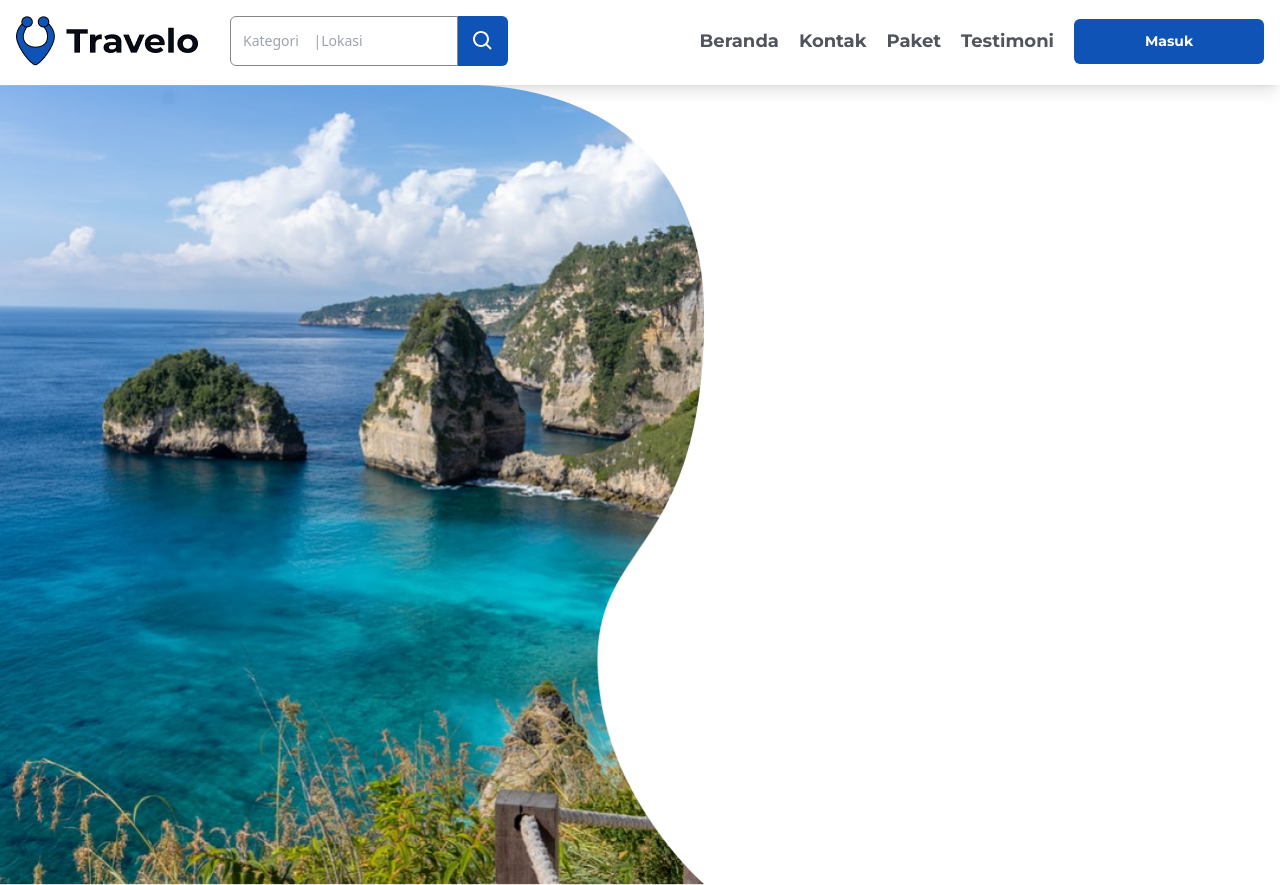
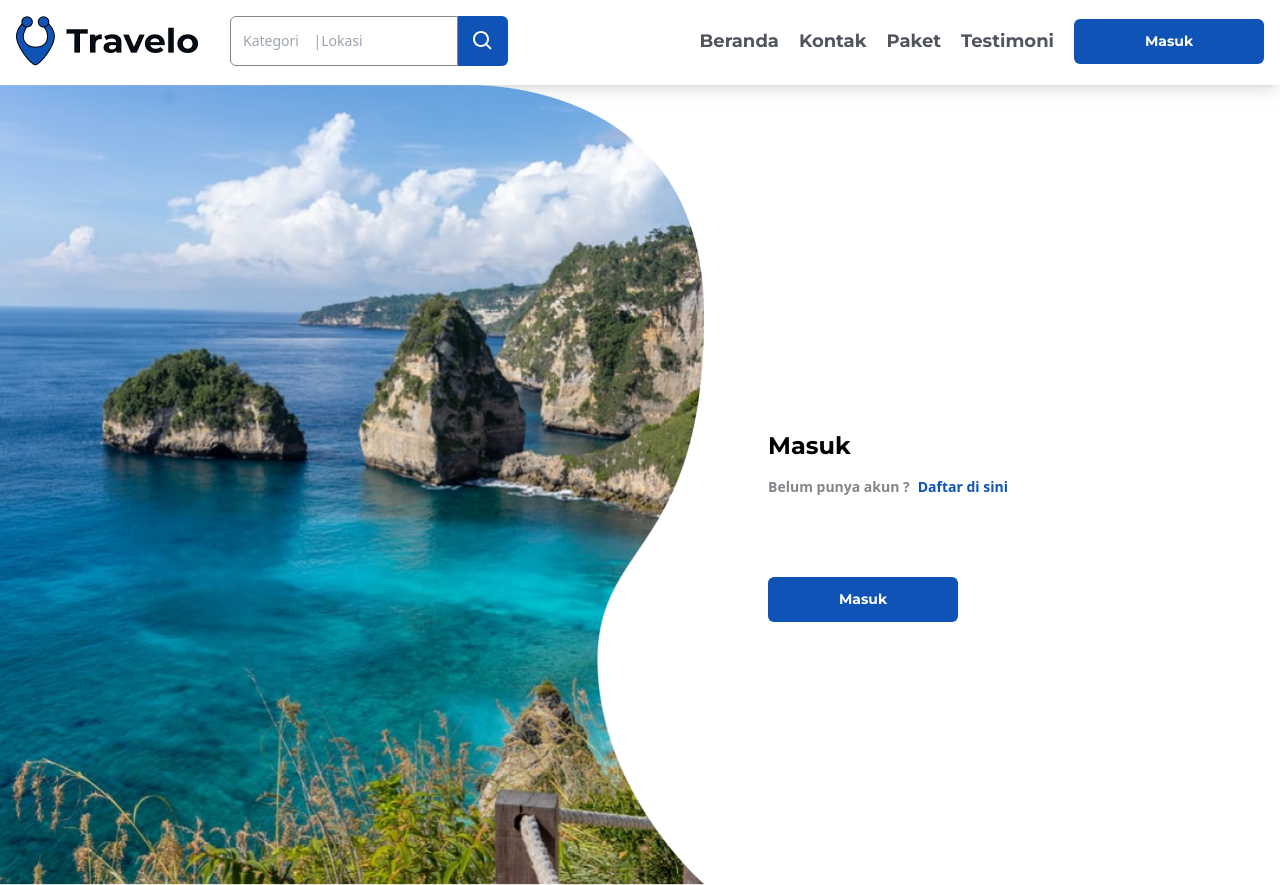
Before and after one commit to andrky/travelo-frontend, a Next.js app: page /login in a window 1280 px wide. Built offline with nearby package versions, Linux system fonts and the light colour scheme.

Commit message:
from wrapper

```diff
--- a/app/components/Containers/Login/login.module.css
+++ b/app/components/Containers/Login/login.module.css
@@ -8,3 +8,13 @@
 	background-repeat: no-repeat;
 	background-size: contain;
 }
+
+.formWrapper {
+	@apply flex-1 flex flex-col;
+
+  position: absolute;
+	left: 60%;
+	top: 55%;
+	transform: translateY(-50%);
+	min-width: 393px;
+}
--- a/app/components/Containers/Login/login.tsx
+++ b/app/components/Containers/Login/login.tsx
@@ -1,7 +1,29 @@
+import Link from 'next/link';
+import Button from '../../Button/layout';
 import styles from './login.module.css';
 
 const Login = () => {
-	return <section className={styles.section}></section>;
+	return (
+		<section className={styles.section}>
+			<div className={styles.formWrapper}>
+				<p className="text-heading-3 font-mont font-extrabold">Masuk</p>
+
+				<div className="flex mt-3">
+					<p className="text-heading-5 text-gray-50 font-semibold">Belum punya akun ?</p>
+					<Link href="#" className="text-heading-5 text-blue-100 font-semibold ml-2 hover:underline">
+						Daftar di sini
+					</Link>
+				</div>
+
+				<form className="flex flex-col mt-8">
+					<input type="email" />
+					<input type="password" />
+
+					<Button>Masuk</Button>
+				</form>
+			</div>
+		</section>
+	);
 };
 
 export default Login;
--- a/app/components/Layout/Header/Nav/nav.tsx
+++ b/app/components/Layout/Header/Nav/nav.tsx
@@ -1,4 +1,5 @@
 import NavItem from '../NavItem/navItem';
+import Link from 'next/link';
 
 const Nav = () => {
 	return (
--- a/app/components/Layout/Header/header.tsx
+++ b/app/components/Layout/Header/header.tsx
@@ -6,6 +6,7 @@ import Nav from './Nav/nav';
 import Button from '../../Button/layout';
 
 import traveloLogo from '../../../../public/assets/travelo-logo-header.png';
+import Link from 'next/link';
 
 const Header = () => {
 	return (
@@ -18,7 +19,9 @@ const Header = () => {
 					</div>
 					<div className="flex gap-5">
 						<Nav />
-						<Button className="w-[190px]">Masuk</Button>
+						<Link href="/login">
+							<Button className="w-[190px]">Masuk</Button>
+						</Link>
 					</div>
 				</div>
 			</Container>
```
